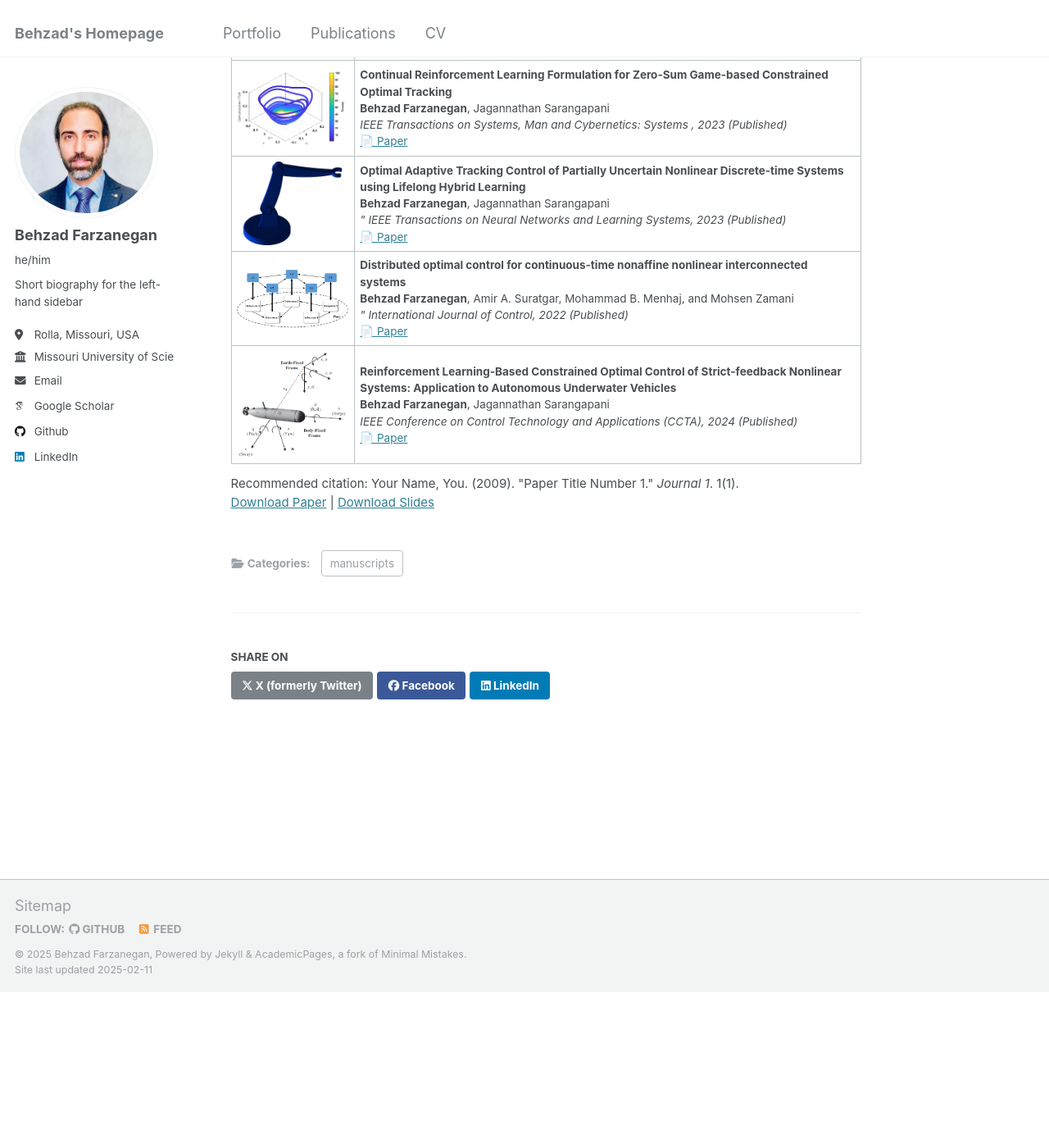
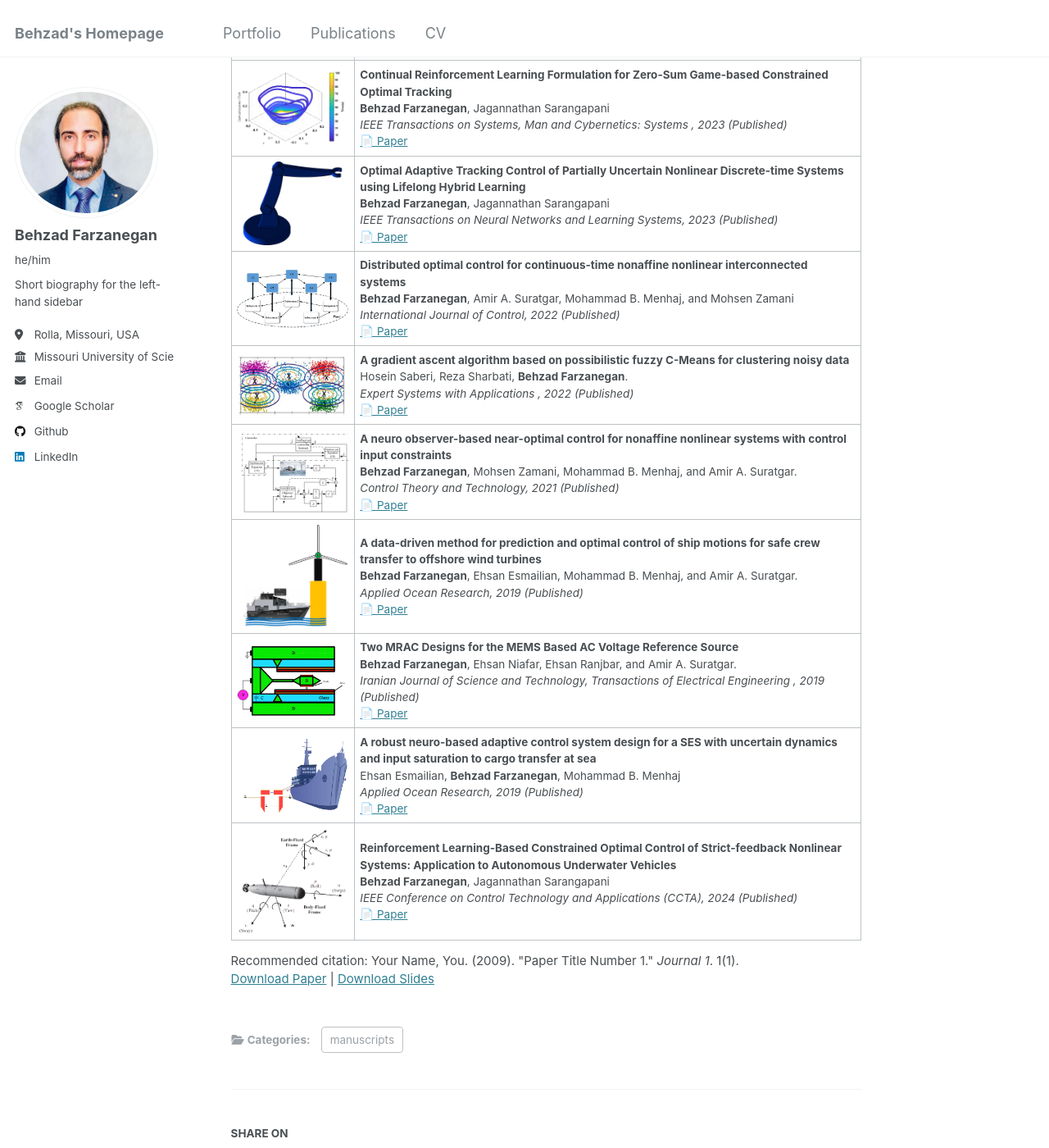
Before and after one commit to behzadfarzanegan/behzadfarzanegan.github.io, a Jekyll site: the page built from _publications/publications.md, in a window 1280 px wide and 1400 px high, scrolled down 709 px. Shown: the whole window at 82% size. Built offline with Jekyll 4.4.1, drawn with Linux system fonts in a browser that asks for light colours; some web fonts are replaced; before the commit the page ends 1919 px from its top, so only the background shows below that.

Commit message:
Update publications.md

```diff
--- a/_publications/publications.md
+++ b/_publications/publications.md
@@ -102,7 +102,7 @@ citation: 'Your Name, You. (2009). &quot;Paper Title Number 1.&quot; <i>Journal
     <br>
       <strong>Behzad Farzanegan</strong>, Jagannathan Sarangapani
     <br>
-    <em>" IEEE Transactions on Neural Networks and Learning Systems, 2023 (Published)</em>
+    <em>IEEE Transactions on Neural Networks and Learning Systems, 2023 (Published)</em>
     <br>
     <a href="https://ieeexplore.ieee.org/document/10227732">📄 Paper</a>
 </td>
@@ -118,12 +118,93 @@ citation: 'Your Name, You. (2009). &quot;Paper Title Number 1.&quot; <i>Journal
     <br>
       <strong>Behzad Farzanegan</strong>, Amir A. Suratgar, Mohammad B. Menhaj, and Mohsen Zamani
     <br>
-    <em>" International Journal of Control, 2022 (Published)</em>
+    <em>International Journal of Control, 2022 (Published)</em>
     <br>
     <a href="https://www.tandfonline.com/doi/abs/10.1080/00207179.2021.1976420">📄 Paper</a>
 </td>
 </tr>
 <!-- ======================================== -->
+<tr>
+<td width="150">
+    <img src="/images/expert.png" width="150">
+</td>
+<td>
+    <strong>A gradient ascent algorithm based on possibilistic fuzzy C-Means for clustering noisy data </strong>
+    <br>
+      Hosein Saberi, Reza Sharbati, <strong>Behzad Farzanegan</strong>.
+    <br>
+    <em> Expert Systems with Applications  , 2022 (Published)</em>
+    <br>
+    <a href="https://link.springer.com/article/10.1007/s40998-019-00205-7">📄 Paper</a>
+</td>
+</tr>
+<!-- ======================================== -->
+<tr>
+<td width="150">
+    <img src="/images/blockdiagram.png" width="150">
+</td>
+<td>
+    <strong>A neuro observer-based near-optimal control for nonaffine nonlinear systems with control input constraints </strong>
+    <br>
+      <strong>Behzad Farzanegan</strong>, Mohsen Zamani, Mohammad B. Menhaj, and Amir A. Suratgar.
+    <br>
+    <em>Control Theory and Technology, 2021 (Published)</em>
+    <br>
+    <a href="https://link.springer.com/article/10.1007/s11768-021-00045-z">📄 Paper</a>
+</td>
+</tr>
+<!-- ======================================== -->
+
+<tr>
+<td width="150">
+    <img src="/images/OWT.png" width="150">
+</td>
+<td>
+    <strong>A data-driven method for prediction and optimal control of ship motions for safe crew transfer to offshore wind turbines </strong>
+    <br>
+      <strong>Behzad Farzanegan</strong>, Ehsan Esmailian, Mohammad B. Menhaj, and Amir A. Suratgar.
+    <br>
+    <em> Applied Ocean Research, 2019 (Published)</em>
+    <br>
+    <a href="https://www.sciencedirect.com/science/article/abs/pii/S0141118718308575">📄 Paper</a>
+</td>
+</tr>
+<!-- ======================================== -->
+
+<tr>
+<td width="150">
+    <img src="/images/MEMS.png" width="150">
+</td>
+<td>
+    <strong>Two MRAC Designs for the MEMS Based AC Voltage Reference Source </strong>
+    <br>
+      <strong>Behzad Farzanegan</strong>, Ehsan Niafar, Ehsan Ranjbar, and Amir A. Suratgar.
+    <br>
+    <em>Iranian Journal of Science and Technology, Transactions of Electrical Engineering , 2019 (Published)</em>
+    <br>
+    <a href="https://link.springer.com/article/10.1007/s40998-019-00205-7">📄 Paper</a>
+</td>
+</tr>
+<!-- ======================================== -->
+
+<tr>
+<td width="150">
+    <img src="/images/SES.png" width="150">
+</td>
+<td>
+    <strong>A robust neuro-based adaptive control system design for a SES with uncertain dynamics and input saturation to cargo transfer at sea </strong>
+    <br>
+     Ehsan Esmailian,  <strong>Behzad Farzanegan</strong>,  Mohammad B. Menhaj
+    <br>
+    <em> Applied Ocean Research, 2019 (Published)</em>
+    <br>
+    <a href="https://www.sciencedirect.com/science/article/abs/pii/S0141118717305503">📄 Paper</a>
+</td>
+</tr>
+<!-- ======================================== -->
+
+
+
 
 #Conference Papers
 <tr>
@@ -137,7 +218,7 @@ citation: 'Your Name, You. (2009). &quot;Paper Title Number 1.&quot; <i>Journal
     <br>
     <em>IEEE Conference on Control Technology and Applications (CCTA), 2024 (Published)</em>
     <br>
-    <a href="https://ieeexplore.ieee.org/document/10666630">📄 Paper</a>
+    <a href="https://www.sciencedirect.com/science/article/abs/pii/S0957417421014780">📄 Paper</a>
 </td>
 </tr>
 <!-- ======================================== -->
```
